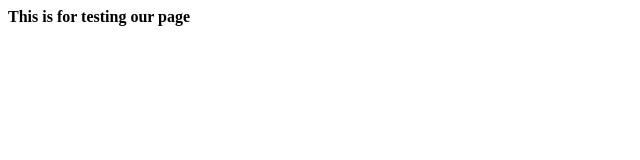
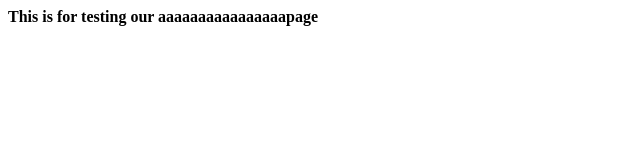
Before and after one commit to Sambavanathan/htmlpage, a plain HTML site: page index.html in a window 1280 px wide. Shown: the whole page, without its empty margins (0-640 px from the left). Drawn offline with Linux system fonts and the light colour scheme.

Commit message:
Update index.html

```diff
--- a/index.html
+++ b/index.html
@@ -1,4 +1,4 @@
 <html>
 <head><title>This is my Test Page</title>
-<body><b>This is for testing our page</b></body>
+<body><b>This is for testing our  aaaaaaaaaaaaaaaapage</b></body>
 </html>
```
